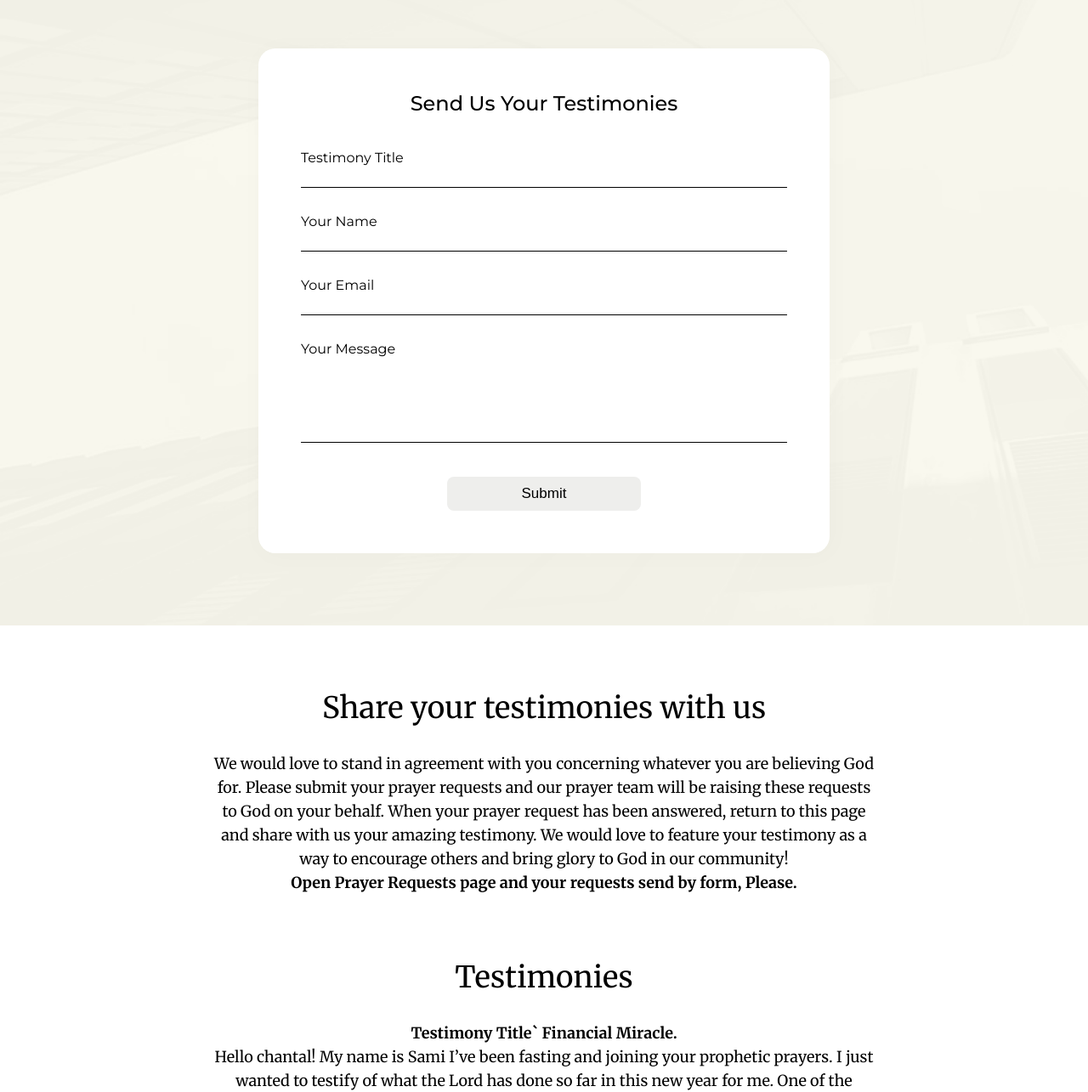
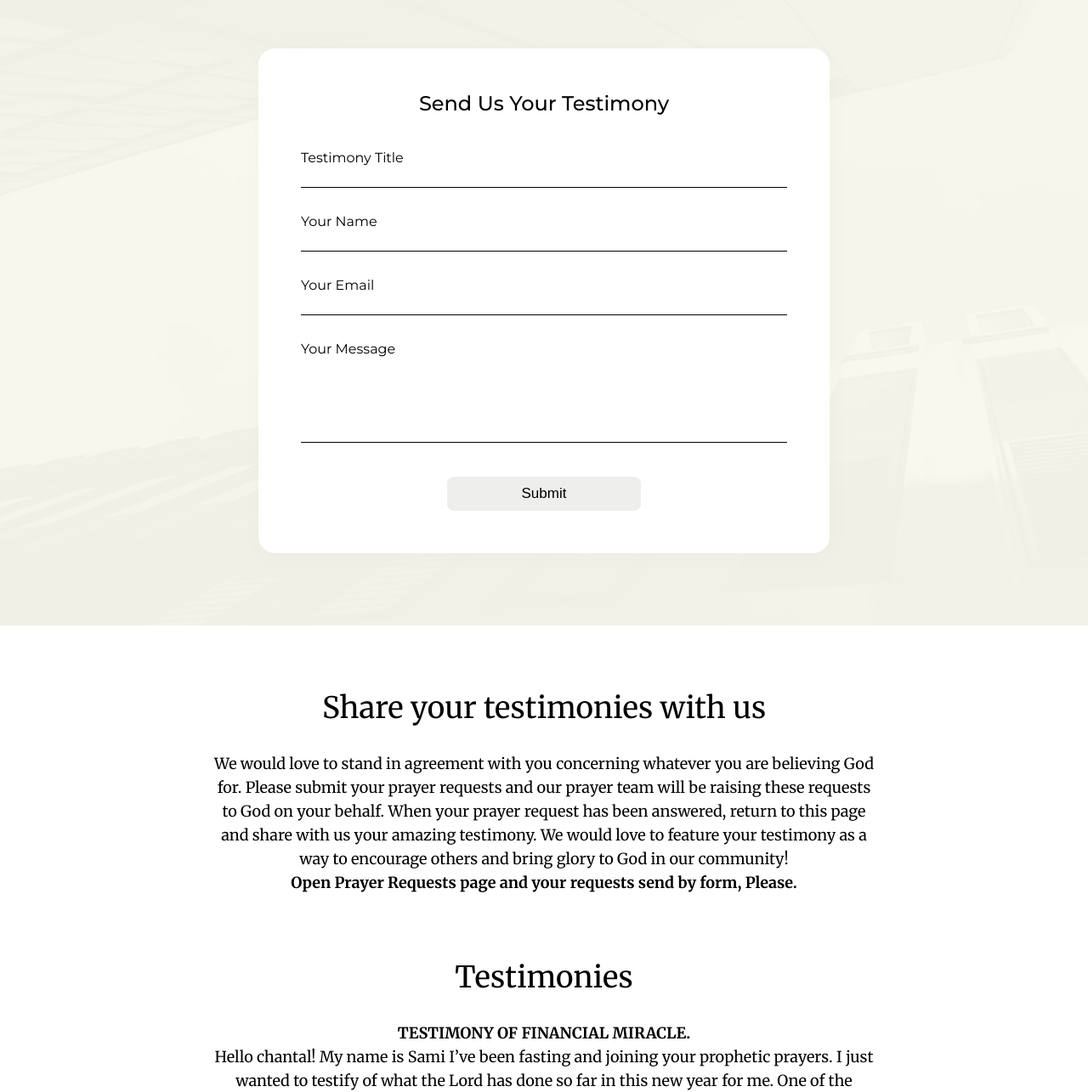
Before and after one commit to chantalekabe/chantalekabe.github.io, a plain HTML site: page testimonies.html in a window 1280 px wide. Shown: the part 176-1461 px from the top of the page at 85% size. Drawn offline with Linux system fonts and the light colour scheme; a web font is replaced by a local one.

Commit message:
Update testimonies.html

```diff
--- a/testimonies.html
+++ b/testimonies.html
@@ -61,7 +61,7 @@
                 <h2 class="conference__all_here_text_2">Testimonies</h2>
                 <div class="form__block">
                     <form class="form" action="https://formspree.io/f/mayvndpb" method="POST" id="my-form2">
-                        <h3 class="form_text_1">Send Us Your Testimonies</h3>
+                        <h3 class="form_text_1">Send Us Your Testimony</h3>
                         <div class="label_form">
                             <label for="testimony_title" class="input__label">
                                 <input maxlength="50" required="required" autocomplete="off" name="testimony_title"
@@ -125,8 +125,7 @@
             <div class="prayer_requests">
                 <div class="all_prayer_requests all2">
                     <h2 class="all_prayer_requests_text___2">Testimonies</h2>
-                    <p class="all_prayer_requests_text___3"><strong>Testimony
-                        Title` Financial Miracle. </strong><br> Hello chantal! My
+                    <p class="all_prayer_requests_text___3"><strong>TESTIMONY OF FINANCIAL MIRACLE. </strong><br> Hello chantal! My
                         name is Sami I’ve been fasting and joining
                         your prophetic prayers. I just wanted to testify of what the Lord has done so far in this new
                         year for me. One of the things I asked the Lord this year is that He would move miraculously in
```
